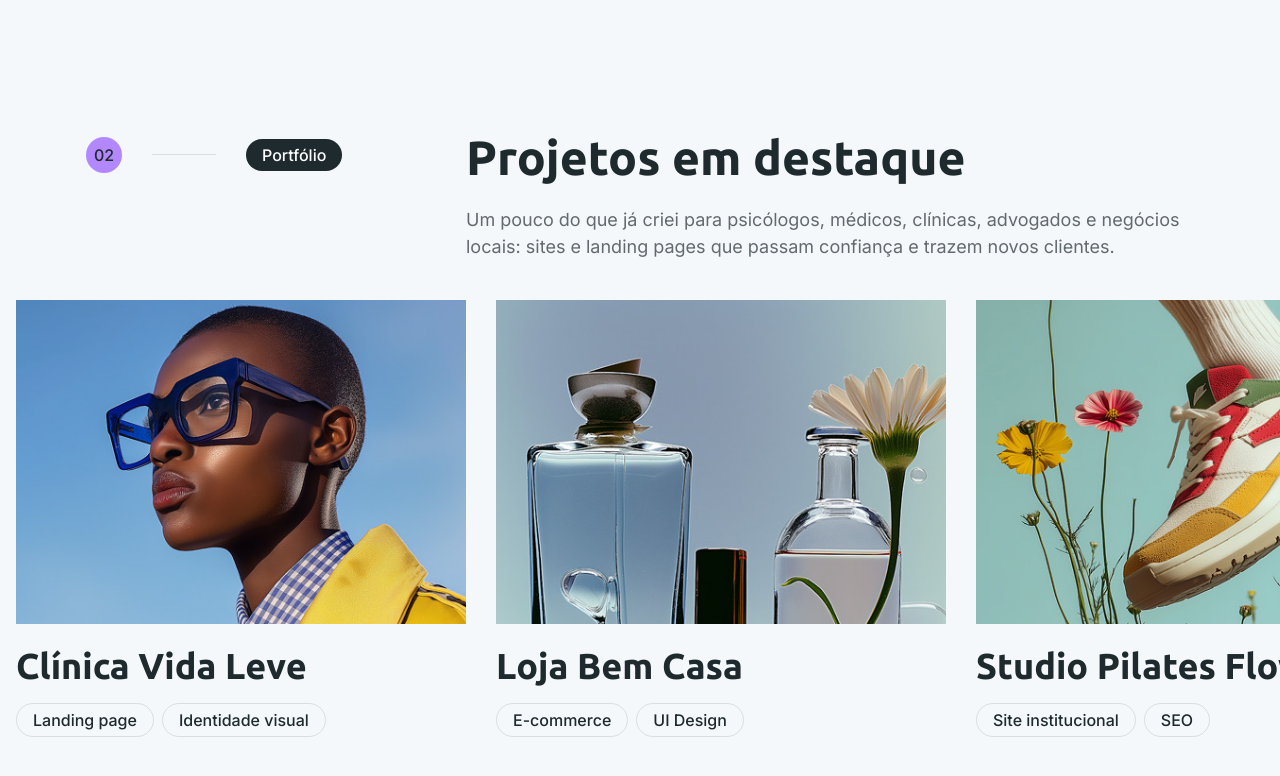
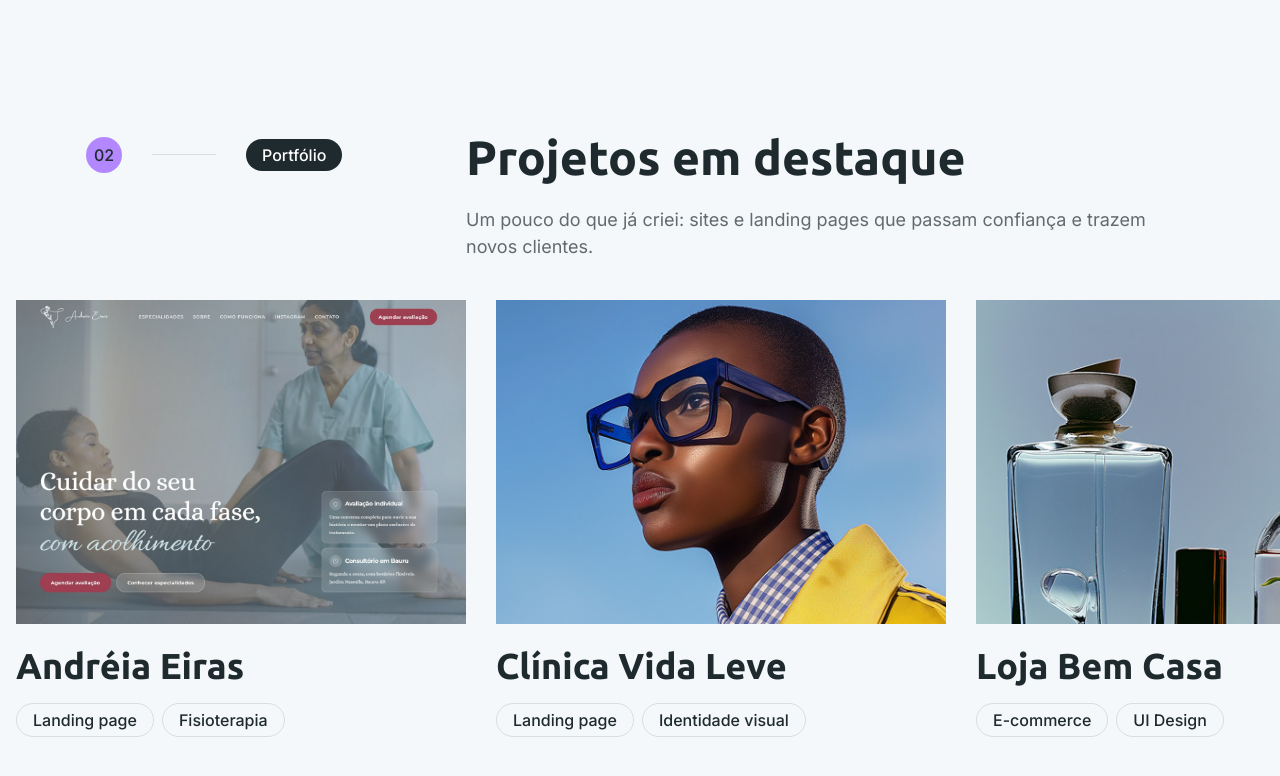
Before and after one commit to leticiatavares0988-create/mariafernanda, a Next.js app: page / in a window 1280 px wide. Shown: the part 1669-2445 px from the top of the page. Built offline with nearby package versions, Linux system fonts and the light colour scheme; some icons are missing.

Commit message:
Portfolio: projeto Andreia Eiras com link, subtitulo curto, proporcao uniforme das imagens
Co-Authored-By: Claude Fable 5.1 <noreply@anthropic.com>

```diff
--- a/components/FeaturedProjects.tsx
+++ b/components/FeaturedProjects.tsx
@@ -3,12 +3,13 @@
 import { useEffect, useRef } from 'react';
 
 const projects = [
-  { image: '/assets/images/portfolio/portfolio-img-1.jpg', title: 'Clínica Vida Leve', tags: ['Landing page', 'Identidade visual'] },
-  { image: '/assets/images/portfolio/portfolio-img-2.jpg', title: 'Loja Bem Casa', tags: ['E-commerce', 'UI Design'] },
-  { image: '/assets/images/portfolio/portfolio-img-3.jpg', title: 'Studio Pilates Flow', tags: ['Site institucional', 'SEO'] },
-  { image: '/assets/images/portfolio/portfolio-img-4.jpg', title: 'Doce Encanto Confeitaria', tags: ['Landing page', 'Design digital'] },
-  { image: '/assets/images/portfolio/portfolio-img-5.jpg', title: 'Arquiteta Renata Lima', tags: ['Portfólio', 'Web design'] },
-  { image: '/assets/images/portfolio/portfolio-img-6.jpg', title: 'Revista Conecta', tags: ['Editorial digital', 'Desenvolvimento web'] },
+  { image: '/assets/images/portfolio/andreia-eiras.jpg', title: 'Andréia Eiras', tags: ['Landing page', 'Fisioterapia'], url: 'https://andreia-eiras.vercel.app' },
+  { image: '/assets/images/portfolio/portfolio-img-1.jpg', title: 'Clínica Vida Leve', tags: ['Landing page', 'Identidade visual'], url: '#portfolio' },
+  { image: '/assets/images/portfolio/portfolio-img-2.jpg', title: 'Loja Bem Casa', tags: ['E-commerce', 'UI Design'], url: '#portfolio' },
+  { image: '/assets/images/portfolio/portfolio-img-3.jpg', title: 'Studio Pilates Flow', tags: ['Site institucional', 'SEO'], url: '#portfolio' },
+  { image: '/assets/images/portfolio/portfolio-img-4.jpg', title: 'Doce Encanto Confeitaria', tags: ['Landing page', 'Design digital'], url: '#portfolio' },
+  { image: '/assets/images/portfolio/portfolio-img-5.jpg', title: 'Arquiteta Renata Lima', tags: ['Portfólio', 'Web design'], url: '#portfolio' },
+  { image: '/assets/images/portfolio/portfolio-img-6.jpg', title: 'Revista Conecta', tags: ['Editorial digital', 'Desenvolvimento web'], url: '#portfolio' },
 ];
 
 export default function FeaturedProjects() {
@@ -77,8 +78,7 @@ export default function FeaturedProjects() {
                     <div className="d-flex flex-column gap-6" data-aos="fade-up" data-aos-delay="100"
                       data-aos-duration="1000">
                       <h2 className="mb-0">Projetos em destaque</h2>
-                      <p className="fs-5 mb-0">Um pouco do que já criei para psicólogos, médicos, clínicas, advogados e negócios locais: sites e
-                        landing pages que passam confiança e trazem novos clientes.</p>
+                      <p className="fs-5 mb-0">Um pouco do que já criei: sites e landing pages que passam confiança e trazem novos clientes.</p>
                     </div>
                   </div>
                 </div>
@@ -93,7 +93,8 @@ export default function FeaturedProjects() {
                     <div className="portfolio-img position-relative overflow-hidden">
                       <img src={project.image} alt={project.title} className="img-fluid" />
                       <div className="portfolio-overlay">
-                        <a href="#portfolio"
+                        <a href={project.url} target={project.url.startsWith('http') ? '_blank' : undefined} rel="noreferrer"
+                          aria-label={`Ver projeto ${project.title}`}
                           className="position-absolute top-50 start-50 translate-middle bg-primary round-64 rounded-circle hstack justify-content-center">
                           <iconify-icon icon="lucide:arrow-up-right" className="fs-8 text-dark"></iconify-icon>
                         </a>
```
Also changed, not shown: app/styles.css, public/assets/images/portfolio/andreia-eiras.jpg (added).
